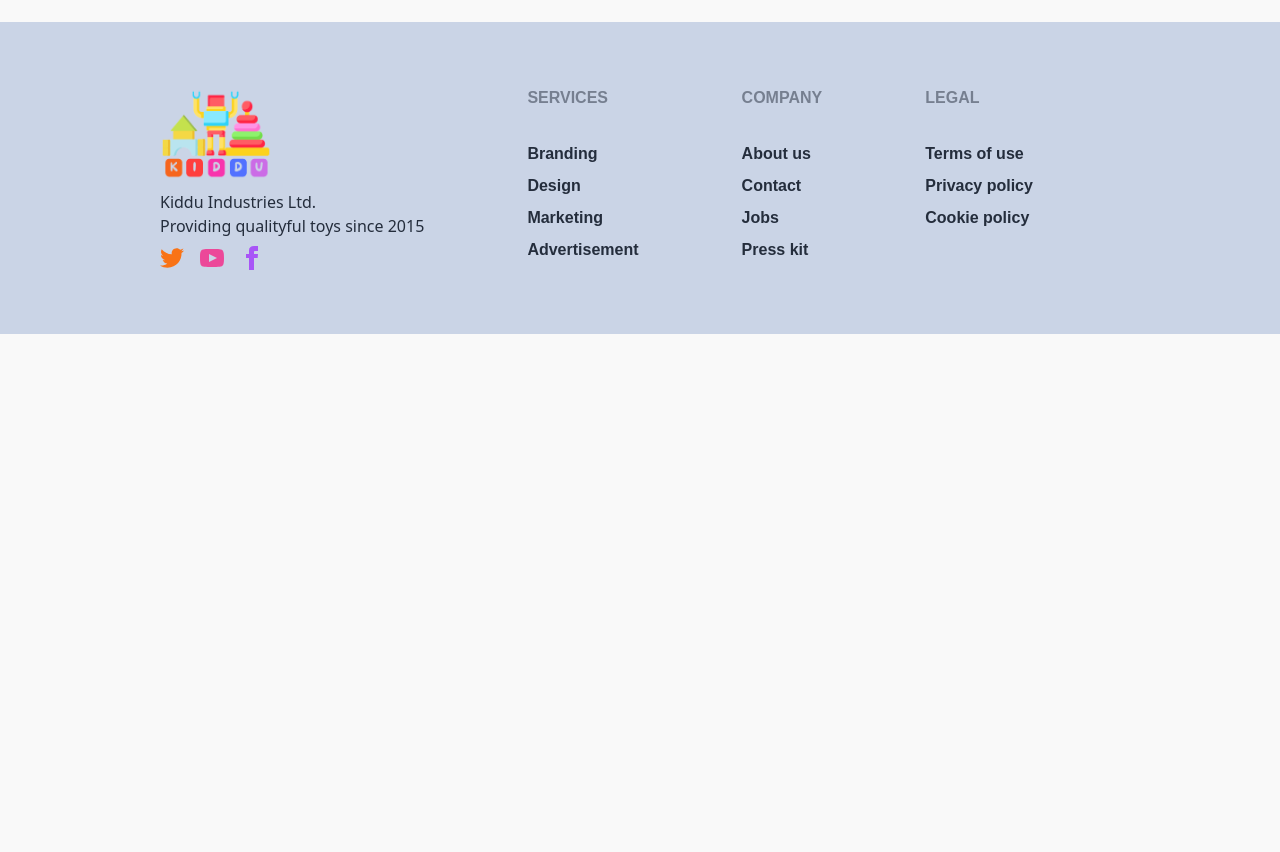
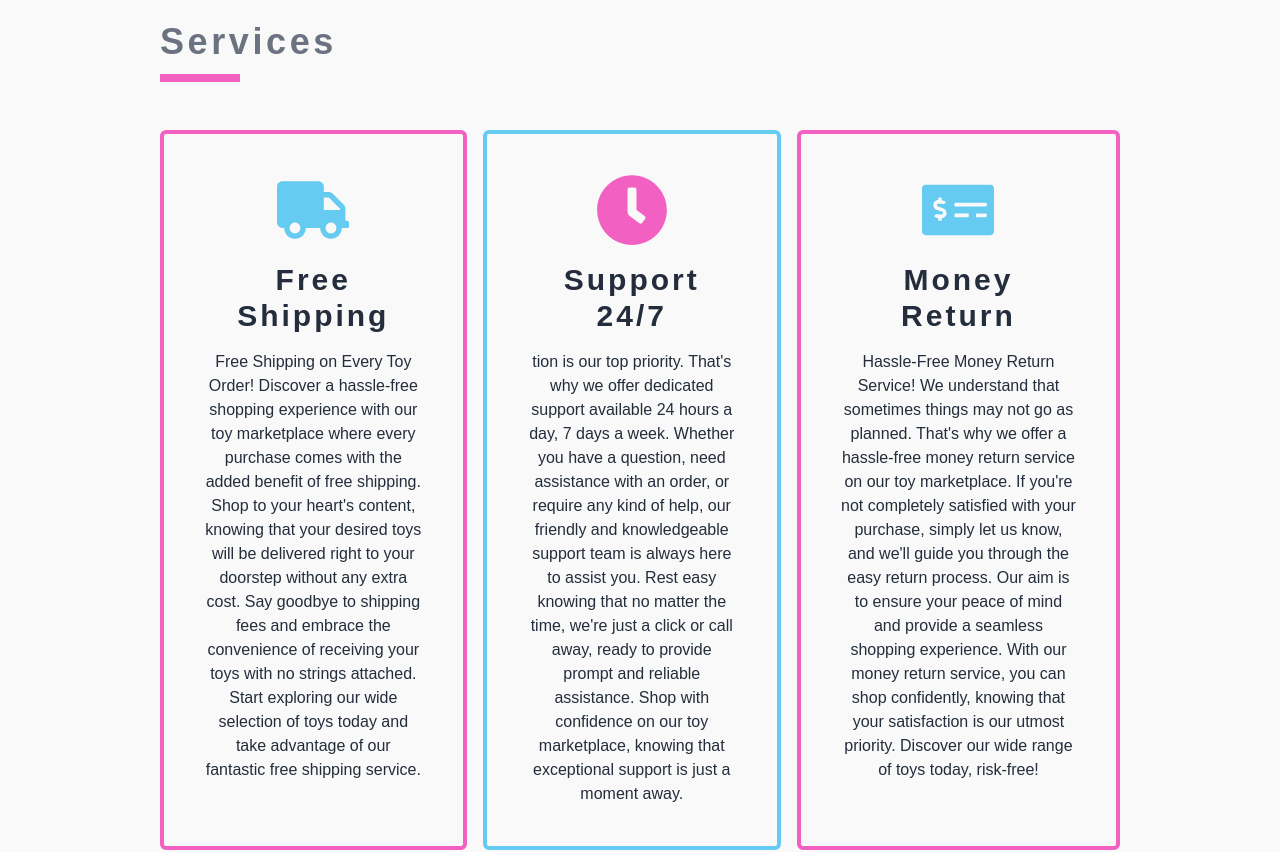
Before and after one commit to Arifprogrammer/kiddu.com-client, a React (Vite) app: page / in a window 1280 px wide. Shown: the part 2400-3252 px from the top of the page. Before the commit the page ends 2734 px from the top, so only its background shows below. Built offline with nearby package versions, Linux system fonts and the light colour scheme; no server answers.

Commit message:
created extra service section & made it responsive for mobile

```diff
--- a/src/pages/Home/Home/Home.jsx
+++ b/src/pages/Home/Home/Home.jsx
@@ -14,6 +14,7 @@ import img12 from "../../../assets/Gallery/Resized/12.png";
 import Categories from "../Categories/Categories";
 import Trending from "../Trending/Trending";
 import { useEffect, useState } from "react";
+import Services from "../Services/Services";
 
 const images = [
   img1,
@@ -94,7 +95,7 @@ const Home = () => {
             Trending
           </h1>
           <p className="text-[#9eb1d4] lg:text-xl font-semibold ml-1 tracking-tight pb-3">
-            Products
+            Toys
           </p>
           <div className="w-20 h-2 bg-[#F261C2] mx-auto lg:ml-0"></div>
         </div>
@@ -104,6 +105,20 @@ const Home = () => {
           ))}
         </div>
       </section>
+      {/* -------------------\\----------------------- */}
+
+      {/* service section */}
+      <section className="my-16 lg:my-24 px-3 lg:px-0">
+        <div className="my-container text-center lg:text-left">
+          <h1 className="text-gray-500 text-2xl lg:text-4xl font-extrabold tracking-widest pb-3">
+            Services
+          </h1>
+          <div className="w-20 h-2 bg-[#F261C2] mx-auto lg:ml-0"></div>
+        </div>
+        <div className="my-container flex flex-col lg:flex-row gap-4 mt-12">
+          <Services />
+        </div>
+      </section>
     </>
   );
 };
--- /dev/null
+++ b/src/pages/Home/Services/Services.jsx
@@ -0,0 +1,52 @@
+import { FaTruck, FaClock, FaMoneyCheckAlt } from "react-icons/fa";
+
+const Services = () => {
+  return (
+    <>
+      <div className="border-4 border-[#F261C2] hover:border-[#65cbf0] py-8 px-4 lg:p-10 text-center space-y-4 rounded-md">
+        <FaTruck className="text-7xl mx-auto text-[#65cbf0]" />
+        <p className="font-bold text-3xl tracking-widest">Free Shipping</p>
+        <p>
+          Free Shipping on Every Toy Order! Discover a hassle-free shopping
+          experience with our toy marketplace where every purchase comes with
+          the added benefit of free shipping. Shop to your heart's content,
+          knowing that your desired toys will be delivered right to your
+          doorstep without any extra cost. Say goodbye to shipping fees and
+          embrace the convenience of receiving your toys with no strings
+          attached. Start exploring our wide selection of toys today and take
+          advantage of our fantastic free shipping service.
+        </p>
+      </div>
+      <div className="border-4 border-[#65cbf0] py-8 px-4 lg:p-10 text-center space-y-4 rounded-md">
+        <FaClock className="text-7xl mx-auto text-[#F261C2]" />
+        <p className="font-bold text-3xl tracking-widest">Support 24/7</p>
+        <p>
+          tion is our top priority. That's why we offer dedicated support
+          available 24 hours a day, 7 days a week. Whether you have a question,
+          need assistance with an order, or require any kind of help, our
+          friendly and knowledgeable support team is always here to assist you.
+          Rest easy knowing that no matter the time, we're just a click or call
+          away, ready to provide prompt and reliable assistance. Shop with
+          confidence on our toy marketplace, knowing that exceptional support is
+          just a moment away.
+        </p>
+      </div>
+      <div className="border-4 border-[#F261C2] hover:border-[#65cbf0] py-8 px-4 lg:p-10 text-center space-y-4 rounded-md">
+        <FaMoneyCheckAlt className="text-7xl mx-auto text-[#65cbf0]" />
+        <p className="font-bold text-3xl tracking-widest">Money Return</p>
+        <p>
+          Hassle-Free Money Return Service! We understand that sometimes things
+          may not go as planned. That's why we offer a hassle-free money return
+          service on our toy marketplace. If you're not completely satisfied
+          with your purchase, simply let us know, and we'll guide you through
+          the easy return process. Our aim is to ensure your peace of mind and
+          provide a seamless shopping experience. With our money return service,
+          you can shop confidently, knowing that your satisfaction is our utmost
+          priority. Discover our wide range of toys today, risk-free!
+        </p>
+      </div>
+    </>
+  );
+};
+
+export default Services;
--- a/src/routes/PrivateRoute.jsx
+++ b/src/routes/PrivateRoute.jsx
@@ -3,8 +3,6 @@
 import React, { useContext } from "react";
 import { AuthContext } from "../AuthProvider/AuthProvider";
 import { Navigate, useLocation } from "react-router-dom";
-import { ToastContainer, toast } from "react-toastify";
-import "react-toastify/dist/ReactToastify.css";
 
 const PrivateRoute = ({ children }) => {
   //* hooks
@@ -21,23 +19,10 @@ const PrivateRoute = ({ children }) => {
   }
   if (user) {
     return children;
-  } else {
-    toast.warning("You have to log in first to view details", {
-      position: "top-center",
-      autoClose: 1000,
-      hideProgressBar: false,
-      closeOnClick: true,
-      pauseOnHover: true,
-      draggable: true,
-      progress: undefined,
-      theme: "dark",
-    });
   }
-
   return (
     <>
       <Navigate to="/signin" state={{ from: location }} replace />
-      <ToastContainer />
     </>
   );
 };
--- a/src/routes/Router.jsx
+++ b/src/routes/Router.jsx
@@ -9,6 +9,7 @@ import PrivateRoute from "./PrivateRoute";
 /*
 color for UI
 paste - #C2E0EB
+deep paste - #65cbf0
 Pink - #F6C6EA
 deep pink - #F261C2
 bg -#F9F9F9
```
Also changed, not shown: .eslintrc.cjs.
